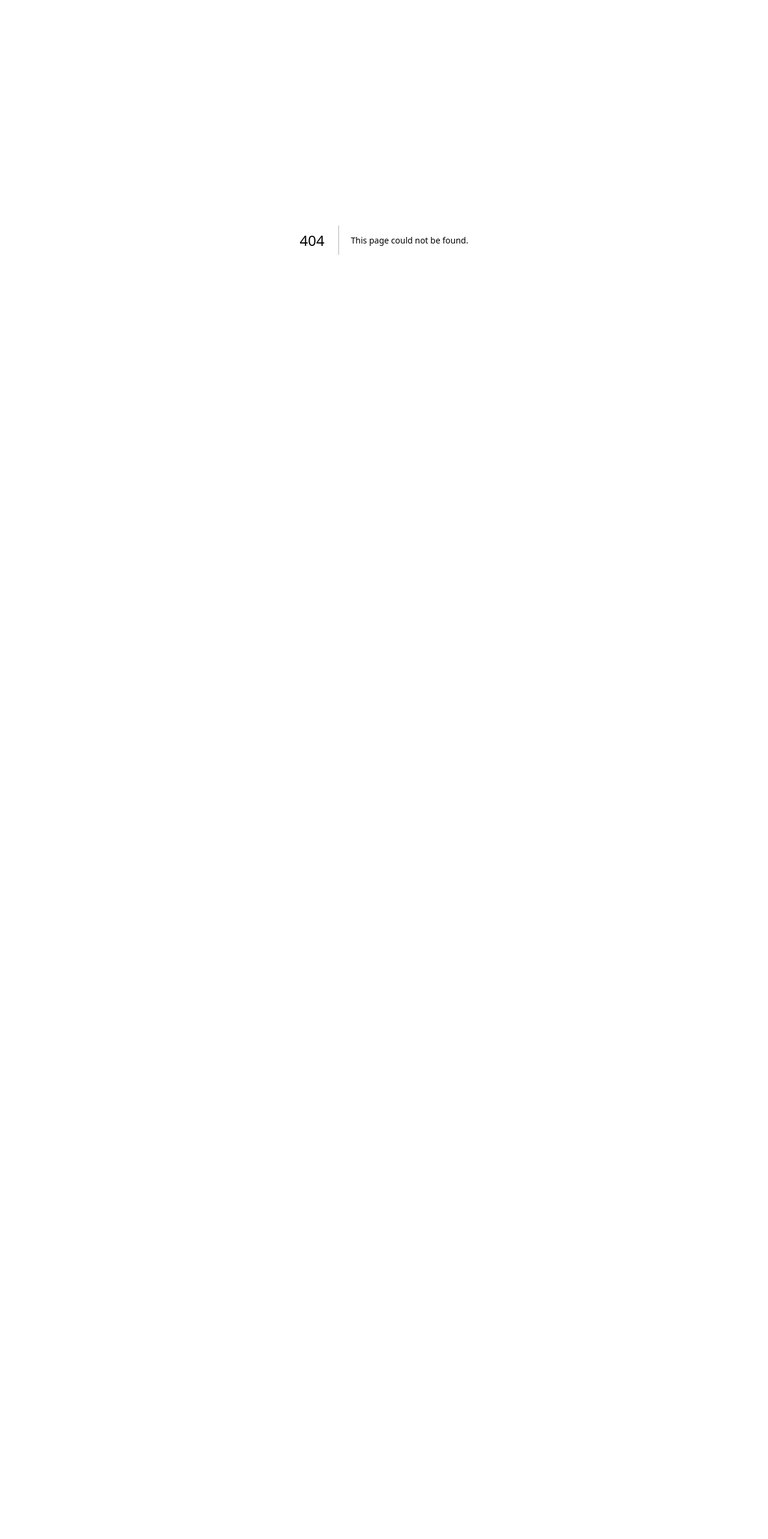
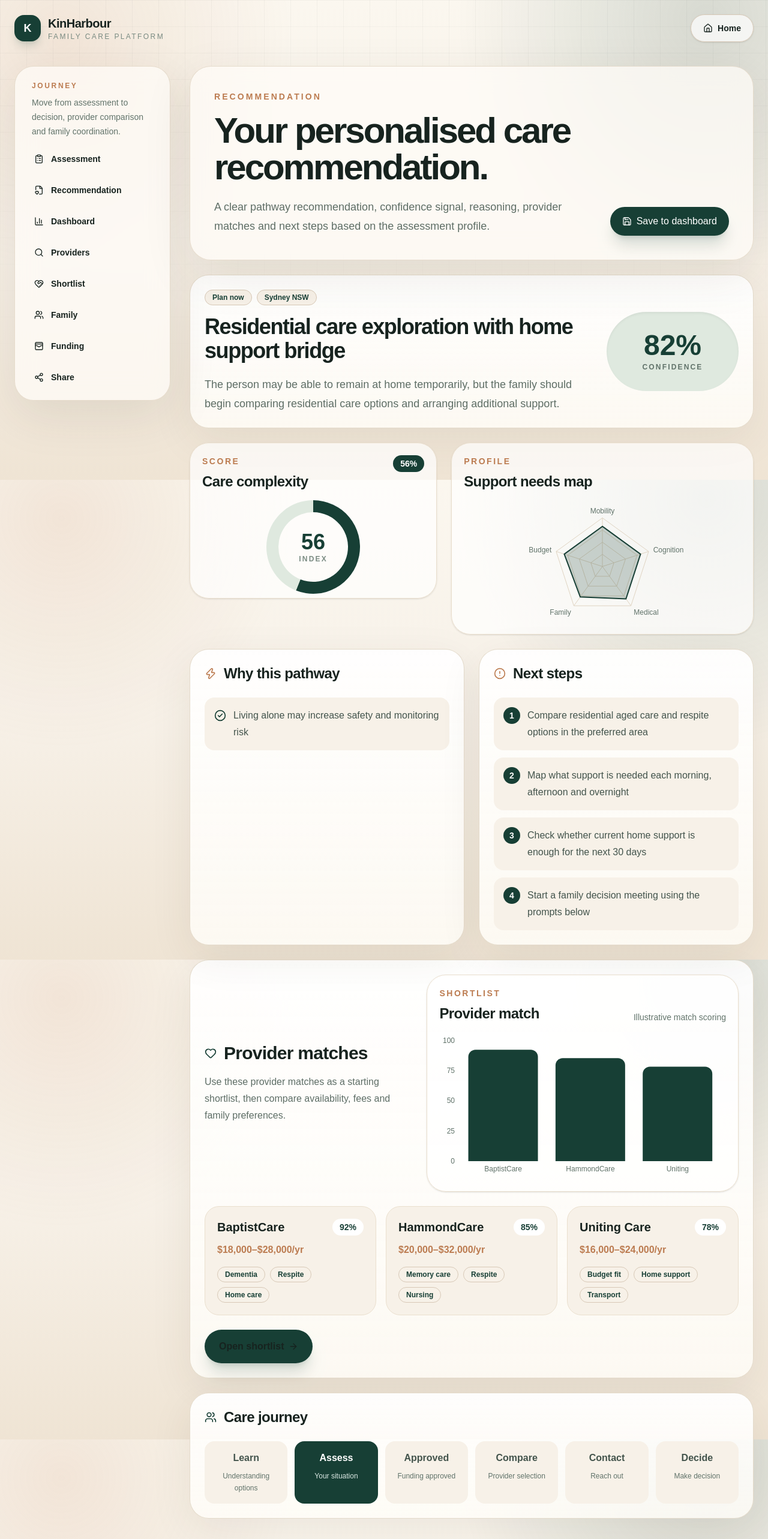
Before and after one commit to Mattrix07/kinharbour, a Next.js app: page /recommendation in a window 1280 px wide. Before the commit this address had no page. Shown: the top 2566 px of the page at 60% size. Before the commit the page ends 800 px from the top, so only its background shows below. Built offline with nearby package versions, Linux system fonts and the light colour scheme.

Commit message:
Add recommendation page from uploaded flow

```diff
--- /dev/null
+++ b/app/recommendation/page.tsx
@@ -0,0 +1,120 @@
+"use client";
+
+import { useEffect, useMemo, useState } from "react";
+import { AlertCircle, ArrowRight, CheckCircle2, Heart, Save, Users, Zap } from "lucide-react";
+import { CareScoreDonut, ProviderMatchChart, SupportRadar } from "../../components/result-charts";
+import { Panel, Pill, ProductShell } from "../../components/product-shell";
+import { AssessmentAnswers, demoAnswers, getCarePath } from "../../lib/care-path";
+
+const providerMatches = [
+  { name: "BaptistCare", score: "92%", costRange: "$18,000–$28,000/yr", features: ["Dementia", "Respite", "Home care"] },
+  { name: "HammondCare", score: "85%", costRange: "$20,000–$32,000/yr", features: ["Memory care", "Respite", "Nursing"] },
+  { name: "Uniting Care", score: "78%", costRange: "$16,000–$24,000/yr", features: ["Budget fit", "Home support", "Transport"] },
+];
+
+const journey = [
+  { stage: "Learn", label: "Understanding options" },
+  { stage: "Assess", label: "Your situation" },
+  { stage: "Approved", label: "Funding approved" },
+  { stage: "Compare", label: "Provider selection" },
+  { stage: "Contact", label: "Reach out" },
+  { stage: "Decide", label: "Make decision" },
+];
+
+export default function RecommendationPage() {
+  const [answers, setAnswers] = useState<AssessmentAnswers>(demoAnswers);
+  const [saved, setSaved] = useState(false);
+
+  useEffect(() => {
+    const stored = window.localStorage.getItem("kinharbour-assessment");
+    if (!stored) return;
+    try {
+      setAnswers(JSON.parse(stored));
+    } catch {
+      setAnswers(demoAnswers);
+    }
+  }, []);
+
+  const result = useMemo(() => getCarePath(answers), [answers]);
+  const confidence = Math.min(96, Math.max(72, 72 + result.score));
+
+  return (
+    <ProductShell
+      eyebrow="Recommendation"
+      title="Your personalised care recommendation."
+      description="A clear pathway recommendation, confidence signal, reasoning, provider matches and next steps based on the assessment profile."
+      actions={
+        <button onClick={() => setSaved(true)} className="inline-flex items-center gap-2 rounded-full bg-[#173f35] px-5 py-3 text-sm font-semibold text-white shadow-xl shadow-emerald-950/15">
+          <Save className="h-4 w-4" />
+          {saved ? "Saved" : "Save to dashboard"}
+        </button>
+      }
+    >
+      <Panel>
+        <div className="grid gap-8 lg:grid-cols-[1fr_220px] lg:items-center">
+          <div>
+            <div className="mb-4 flex flex-wrap gap-2"><Pill>{result.urgencyLabel}</Pill><Pill>{answers.location}</Pill></div>
+            <h2 className="text-4xl font-semibold tracking-[-0.04em] text-[#17231f]">{result.pathway}</h2>
+            <p className="mt-5 max-w-3xl text-lg leading-8 text-[#5d6d65]">{result.summary}</p>
+          </div>
+          <div className="rounded-full bg-[#dfe9df] p-8 text-center shadow-inner">
+            <p className="text-5xl font-semibold text-[#173f35]">{confidence}%</p>
+            <p className="mt-1 text-xs font-semibold uppercase tracking-[0.18em] text-[#61736a]">Confidence</p>
+          </div>
+        </div>
+      </Panel>
+
+      <div className="mt-6 grid gap-6 lg:grid-cols-[0.9fr_1.1fr]">
+        <CareScoreDonut score={result.score} />
+        <SupportRadar answers={answers} />
+      </div>
+
+      <div className="mt-6 grid gap-6 lg:grid-cols-[1fr_1fr]">
+        <Panel>
+          <div className="flex items-center gap-3"><Zap className="h-5 w-5 text-[#bc7c51]" /><h2 className="text-2xl font-semibold tracking-tight">Why this pathway</h2></div>
+          <ul className="mt-6 grid gap-3">
+            {result.riskFlags.map((reason) => (
+              <li key={reason} className="flex gap-3 rounded-2xl bg-[#f7f1e8] p-4 leading-7 text-[#43544c]"><CheckCircle2 className="mt-1 h-5 w-5 shrink-0 text-[#173f35]" />{reason}</li>
+            ))}
+          </ul>
+        </Panel>
+        <Panel>
+          <div className="flex items-center gap-3"><AlertCircle className="h-5 w-5 text-[#bc7c51]" /><h2 className="text-2xl font-semibold tracking-tight">Next steps</h2></div>
+          <ol className="mt-6 grid gap-3">
+            {result.nextSteps.map((step, index) => (
+              <li key={step} className="flex gap-3 rounded-2xl bg-[#f7f1e8] p-4 leading-7 text-[#43544c]"><span className="flex h-7 w-7 shrink-0 items-center justify-center rounded-full bg-[#173f35] text-sm font-bold text-white">{index + 1}</span>{step}</li>
+            ))}
+          </ol>
+        </Panel>
+      </div>
+
+      <Panel className="mt-6">
+        <div className="grid gap-6 lg:grid-cols-[0.8fr_1.2fr] lg:items-center">
+          <div><div className="flex items-center gap-3"><Heart className="h-5 w-5 text-[#173f35]" /><h2 className="text-3xl font-semibold tracking-tight">Provider matches</h2></div><p className="mt-4 leading-7 text-[#5d6d65]">Use these provider matches as a starting shortlist, then compare availability, fees and family preferences.</p></div>
+          <ProviderMatchChart providers={providerMatches} />
+        </div>
+        <div className="mt-6 grid gap-4 md:grid-cols-3">
+          {providerMatches.map((provider) => (
+            <div key={provider.name} className="rounded-3xl border border-[#eadfce] bg-[#f7f1e8] p-5">
+              <div className="flex items-start justify-between gap-4"><h3 className="text-xl font-semibold">{provider.name}</h3><span className="rounded-full bg-white px-3 py-1 text-sm font-bold text-[#173f35]">{provider.score}</span></div>
+              <p className="mt-3 font-semibold text-[#bc7c51]">{provider.costRange}</p>
+              <div className="mt-4 flex flex-wrap gap-2">{provider.features.map((feature) => <Pill key={feature}>{feature}</Pill>)}</div>
+            </div>
+          ))}
+        </div>
+        <a href="/shortlist" className="mt-6 inline-flex items-center gap-2 rounded-full bg-[#173f35] px-6 py-4 font-semibold text-white shadow-xl shadow-emerald-950/15">Open shortlist <ArrowRight className="h-4 w-4" /></a>
+      </Panel>
+
+      <Panel className="mt-6">
+        <div className="flex items-center gap-3"><Users className="h-5 w-5 text-[#173f35]" /><h2 className="text-2xl font-semibold tracking-tight">Care journey</h2></div>
+        <div className="mt-6 grid gap-3 md:grid-cols-6">
+          {journey.map((item, index) => (
+            <div key={item.stage} className={`rounded-2xl p-4 text-center ${index === 1 ? "bg-[#173f35] text-white" : "bg-[#f7f1e8] text-[#43544c]"}`}>
+              <p className="font-semibold">{item.stage}</p><p className={`mt-2 text-xs leading-5 ${index === 1 ? "text-[#dbe8e3]" : "text-[#61736a]"}`}>{item.label}</p>
+            </div>
+          ))}
+        </div>
+      </Panel>
+    </ProductShell>
+  );
+}
```
